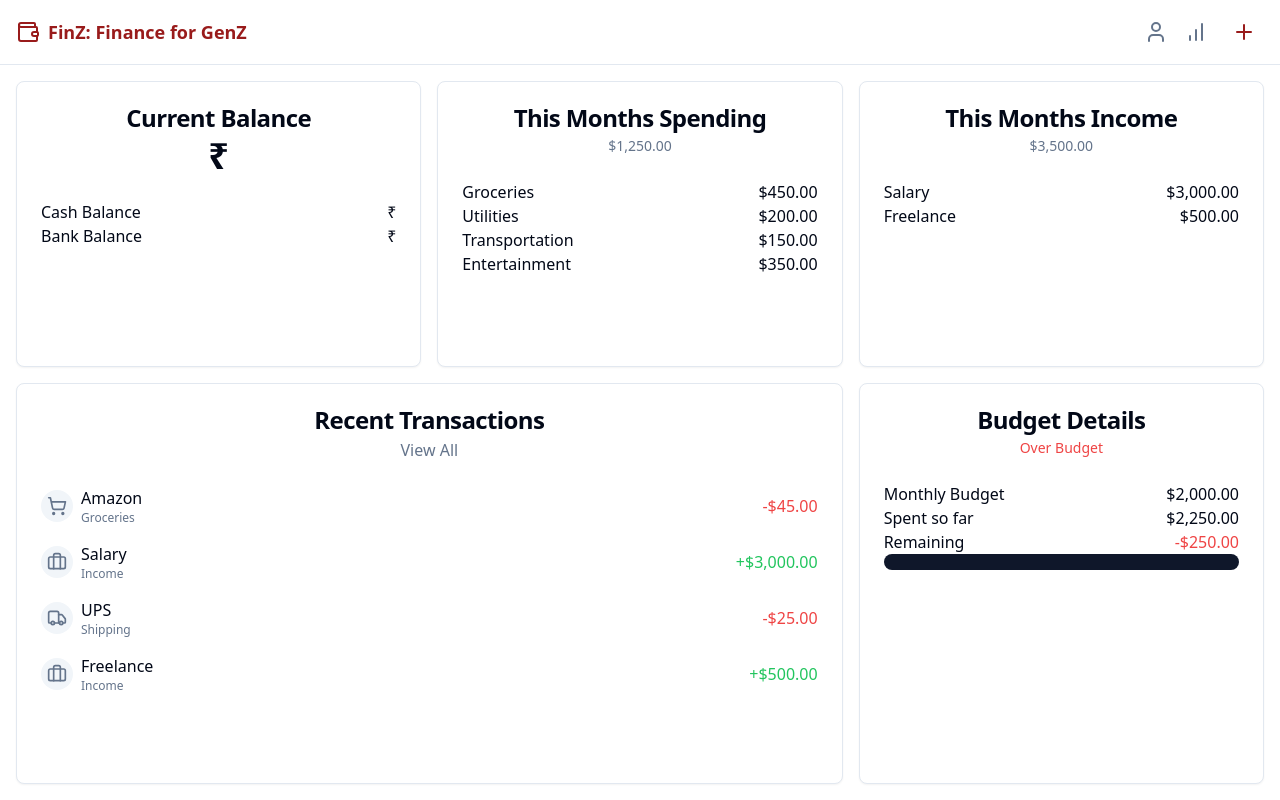
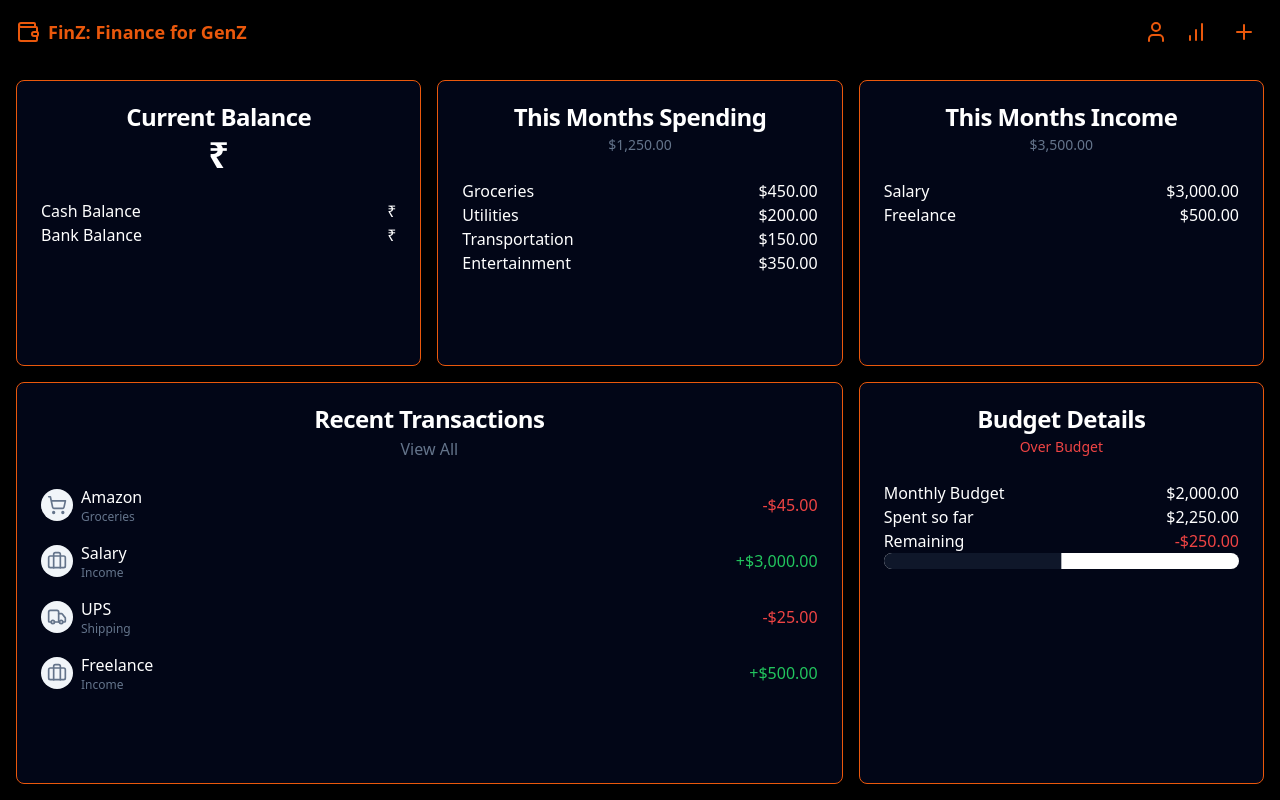
Before and after one commit to SachPlayZ/FinZ, a Next.js app: page /dashboard in a window 1280 px wide. Built offline with nearby package versions, Linux system fonts and the light colour scheme.

Commit message:
Some dashboard changes

```diff
--- a/app/dashboard/page.js
+++ b/app/dashboard/page.js
@@ -42,8 +42,8 @@ export default function Page() {
     }, [token]);
 
   return (
-    (<div className="flex flex-col h-screen bg-background text-red-800">
-      <header className="flex items-center justify-between px-4 py-3 border-b bg-card">
+    (<div className="flex flex-col h-screen bg-black text-orange-600">
+      <header className="flex items-center bg-black justify-between px-4 py-3">
         <Link
           href="#"
           className="flex items-center gap-2 text-lg font-bold"
@@ -74,7 +74,7 @@ export default function Page() {
       </header>
       <main
         className="flex-1 grid grid-cols-1 md:grid-cols-2 lg:grid-cols-3 gap-4 p-4 overflow-auto">
-        <Card className="col-span-1 md:col-span-2 lg:col-span-1">
+        <Card className="border-orange-600 col-span-1 md:col-span-2 lg:col-span-1 bg-slate-950 text-white">
           <CardHeader className="flex items-center justify-between">
               <CardTitle>Current Balance
               </CardTitle>
@@ -91,7 +91,7 @@ export default function Page() {
             </div>
           </CardContent>
         </Card>
-        <Card className="col-span-1 md:col-span-1 lg:col-span-1">
+        <Card className="border-orange-600 col-span-1 md:col-span-1 lg:col-span-1 bg-slate-950 text-white">
           <CardHeader className="flex items-center justify-between">
             <CardTitle>This Months Spending</CardTitle>
             <div className="text-sm text-muted-foreground">$1,250.00</div>
@@ -115,7 +115,7 @@ export default function Page() {
             </div>
           </CardContent>
         </Card>
-        <Card className="col-span-1 md:col-span-1 lg:col-span-1">
+        <Card className="border-orange-600 col-span-1 md:col-span-1 lg:col-span-1 bg-slate-950 text-white">
           <CardHeader className="flex items-center justify-between">
             <CardTitle>This Months Income</CardTitle>
             <div className="text-sm text-muted-foreground">$3,500.00</div>
@@ -131,7 +131,7 @@ export default function Page() {
             </div>
           </CardContent>
         </Card>
-        <Card className="col-span-1 md:col-span-2 lg:col-span-2">
+        <Card className="border-orange-600 col-span-1 md:col-span-2 lg:col-span-2 bg-slate-950 text-white">
           <CardHeader className="flex items-center justify-between">
             <CardTitle>Recent Transactions</CardTitle>
             <Link
@@ -198,7 +198,7 @@ export default function Page() {
             </div>
           </CardContent>
         </Card>
-        <Card className="col-span-1 md:col-span-2 lg:col-span-1">
+        <Card className="border-orange-600 col-span-1 md:col-span-2 lg:col-span-1 bg-slate-950 text-white">
           <CardHeader className="flex items-center justify-between">
             <CardTitle>Budget Details</CardTitle>
             <div className="text-sm text-red-500 font-medium">Over Budget</div>
@@ -216,7 +216,7 @@ export default function Page() {
               <span>Remaining</span>
               <span className="text-red-500">-$250.00</span>
             </div>
-            <Progress value={112.5} aria-label="112.5% of budget spent" />
+            <Progress className="bg-white" value={50} aria-label="112.5% of budget spent" />
           </CardContent>
         </Card>
       </main>
@@ -233,7 +233,7 @@ function BarChartIcon(props) {
       height="24"
       viewBox="0 0 24 24"
       fill="none"
-      stroke="currentColor"
+      stroke="#ea580c"
       strokeWidth="2"
       strokeLinecap="round"
       strokeLinejoin="round">
@@ -361,7 +361,7 @@ function UserIcon(props) {
       height="24"
       viewBox="0 0 24 24"
       fill="none"
-      stroke="currentColor"
+      stroke="#ea580c"
       strokeWidth="2"
       strokeLinecap="round"
       strokeLinejoin="round">
--- a/package.json
+++ b/package.json
@@ -20,7 +20,6 @@
     "framer-motion": "^11.2.12",
     "heroicons": "^2.1.4",
     "js-cookie": "^3.0.5",
-    "js-cookies": "^1.0.4",
     "jsonwebtoken": "^9.0.2",
     "lucide-react": "^0.397.0",
     "mongodb": "^6.7.0",
```
Also changed, not shown: 1 other file (tests, documents, lock files or other folders).
